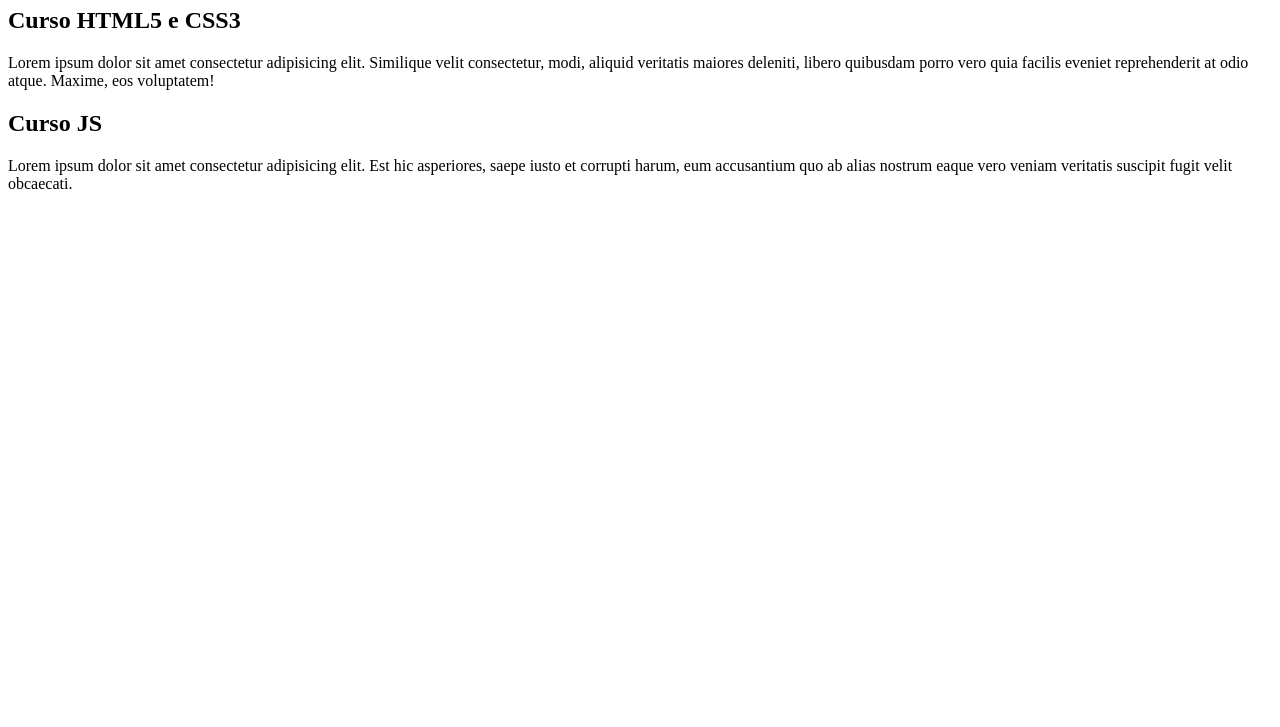
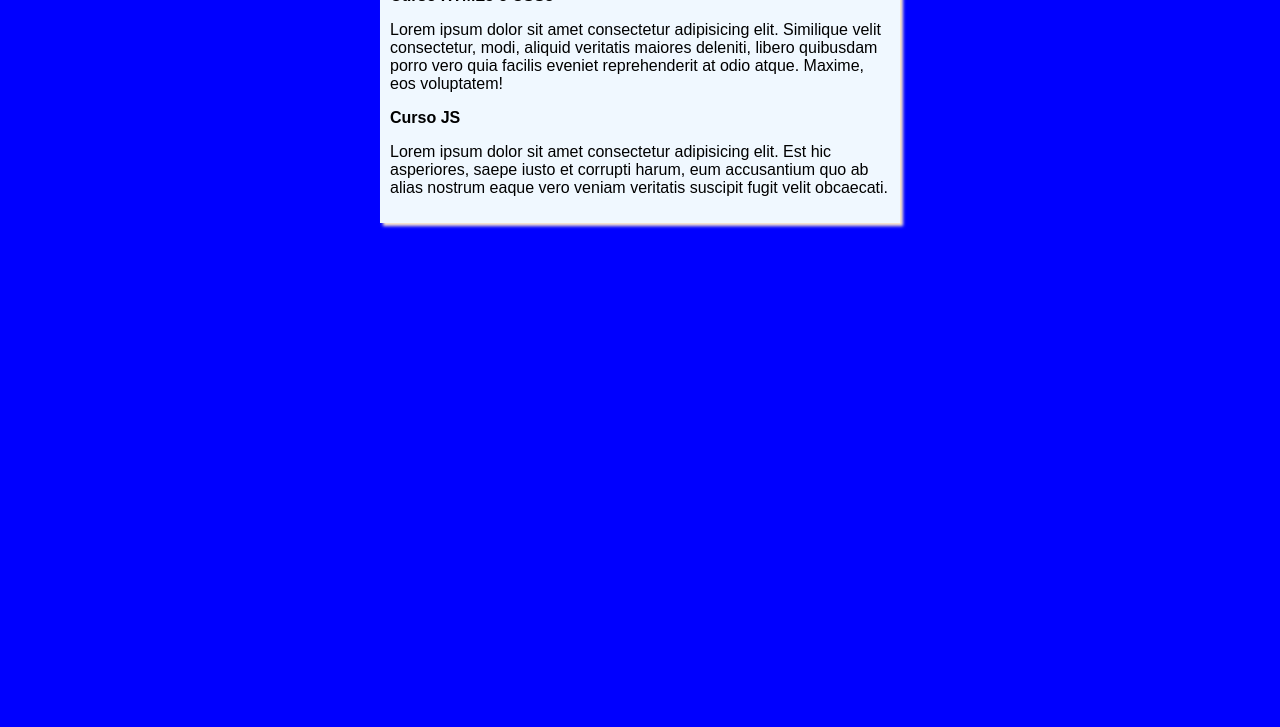
Before and after one commit to ferreira354/projeto-site, a plain HTML site: page index.html in a window 1280 px wide. Shown: the part 73-800 px from the top of the page. Drawn offline with Linux system fonts and the light colour scheme.

Commit message:
Squashed commit of the following:
commit 46681816e3a9ad9ac7e1304a1d852462009f996d
Author: Felipe Ferreira <felipe.fmf.354@gmail.com>
Date:   Thu Jul 6 01:33:28 2023 -0300

    Update index.html

commit c6ab932767231b86bcd7cca3bfc0996ca5200b44
Author: Felipe Ferreira <felipe.fmf.354@gmail.com>
Date:   Thu Jul 6 01:30:10 2023 -0300

    iniciei o Design

```diff
--- /dev/null
+++ b/estilos/style.css
@@ -0,0 +1,17 @@
+* {
+    font-family: Arial, Helvetica, sans-serif;
+    font-size: 16px;
+}
+
+body {
+    background-color: blue;
+
+}
+
+main {
+    background-color: aliceblue;
+    width: 500px;
+    margin: auto;
+    padding: 10px;
+    box-shadow: 3px 3px 3px blanchedalmond;
+}
--- a/index.html
+++ b/index.html
@@ -3,7 +3,8 @@
 <head>
     <meta charset="UTF-8">
     <meta name="viewport" content="width=device-width, initial-scale=1.0">
-    <title>Site Curso Video</title>
+    <title>Curso em Video</title>
+    <link rel="stylesheet" href="estilos/style.css">
 </head>
 <body>
     <main>
```
